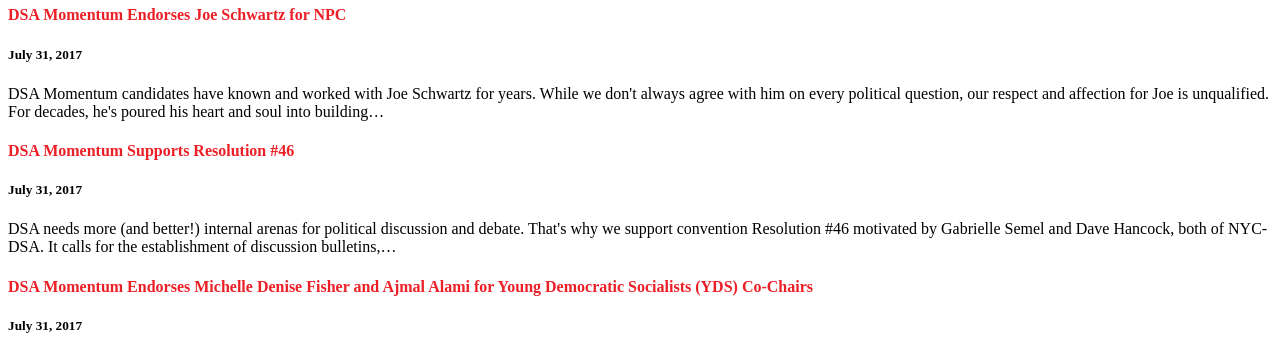
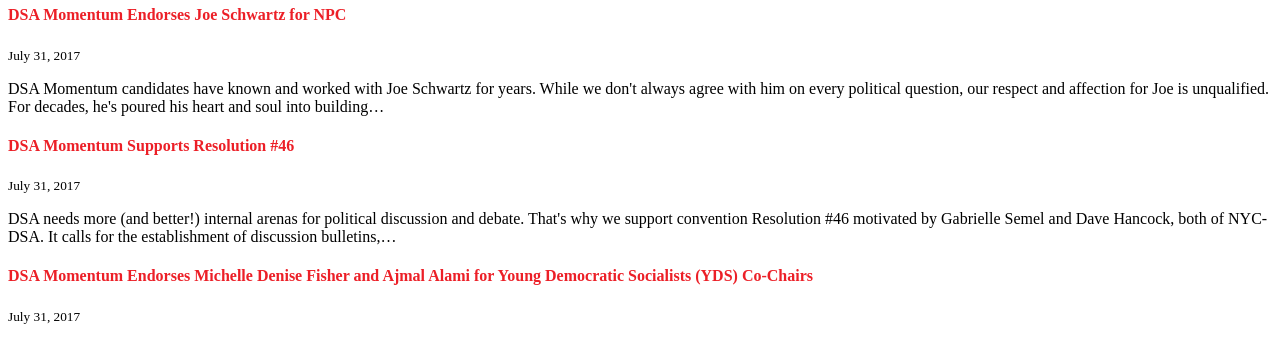
Before and after one commit to justincharles/momentum, a Gatsby site: page /news in a window 1280 px wide. Shown: the part 150-488 px from the top of the page. Built offline with nearby package versions, Linux system fonts and the light colour scheme; Gatsby itself is replaced by a stand-in of ours.

Commit message:
Blog list spacing

```diff
--- a/src/pages/news.js
+++ b/src/pages/news.js
@@ -22,15 +22,15 @@
             .filter(post => post.node.frontmatter.title.length > 0)
             .map(({ node: post }) => {
               return (
-                <div className="main__links-section" key={post.id}>
+                <div className="main__post-section" key={post.id}>
                   <h4 className="main__links-section-title">
                     <Link to={post.frontmatter.path}>
                       {post.frontmatter.title}
                     </Link>
                   </h4>
-                  <h5>
+                  <small>
                     {post.frontmatter.date}
-                  </h5>
+                  </small>
                   <p>
                     {post.excerpt}
                   </p>
--- a/src/styles/_links.scss
+++ b/src/styles/_links.scss
@@ -1,8 +1,13 @@
 .main {
-  &__links-section {
+  &__links-section,
+  &__post-section {
     border-bottom: 1px solid $red;
     margin-bottom: rem-calc(20);
     padding-bottom: rem-calc(7);
+  }
+
+  &__post-section {
+    padding-bottom: rem-calc(20);
   }
 
   &__links-section-title {
```
